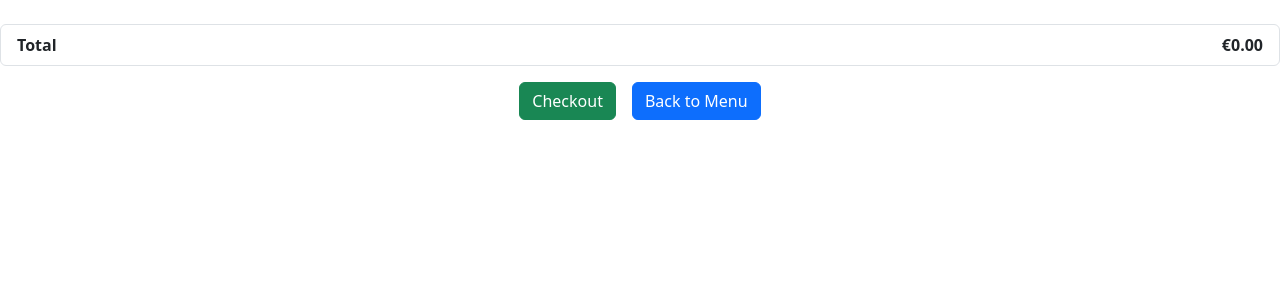
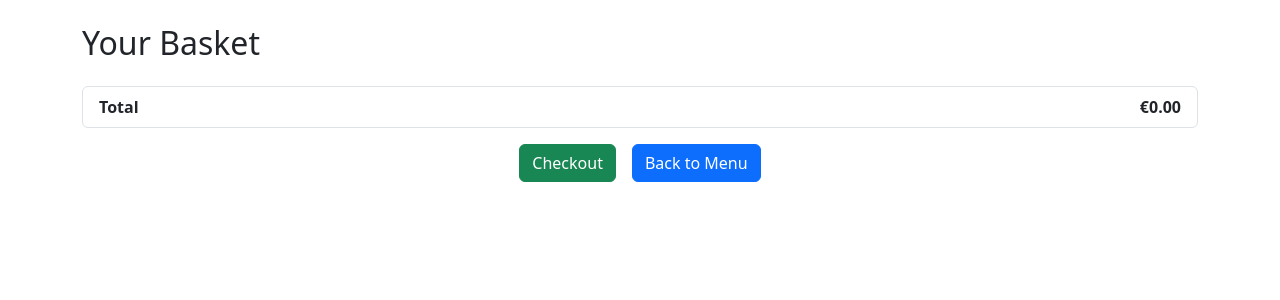
Before and after one commit to CiaranMccarthy1/Gui_Project, a Python web app: template templates/basket.html in a window 1280 px wide. Shown: the part 58-358 px from the top of the page. Run offline with Jinja, Linux system fonts and the light colour scheme; the template is opened without the code that fills it, so the values that code supplies are empty.

Commit message:
fixed some bugs

```diff
--- a/templates/basket.html
+++ b/templates/basket.html
@@ -9,10 +9,12 @@
 </head>
 <body>
     {% include 'header.html' %}
-    <ul class="list-group mb-3" id="basket-list">
+    <div class="container mt-4">
+        <h2 class="mb-4">Your Basket</h2>
+        <ul class="list-group mb-3" id="basket-list">
         {% for item in basket %}
             <li class="list-group-item d-flex justify-content-between align-items-center">
-                <div>
+                <div data-name="{{ item.name }}">
                     {{ item.name }} - €{{ item.price }}
                     <input type="number" class="form-control d-inline-block ms-2 quantity-input" style="width: 70px;" min="1" value="1" data-price="{{ item.price }}">
                 </div>
@@ -33,7 +35,7 @@
         <a href="/checkout" class="btn btn-success">Checkout</a>
         <a href="/" class="btn btn-primary">Back to Menu</a>
     </div>
-  </div>
+
 
   <script src="{{ url_for("static", filename="JavaScript/basket.js") }}"></script>
 </body>
```
